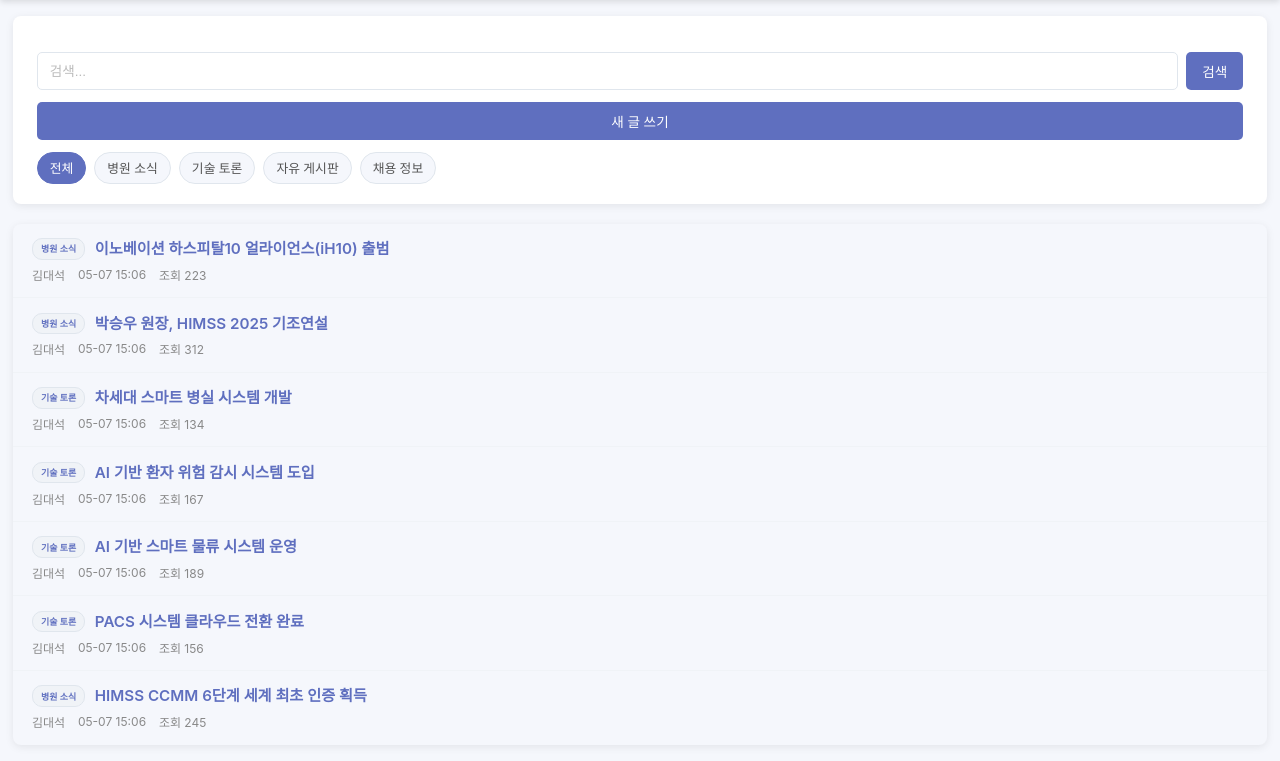
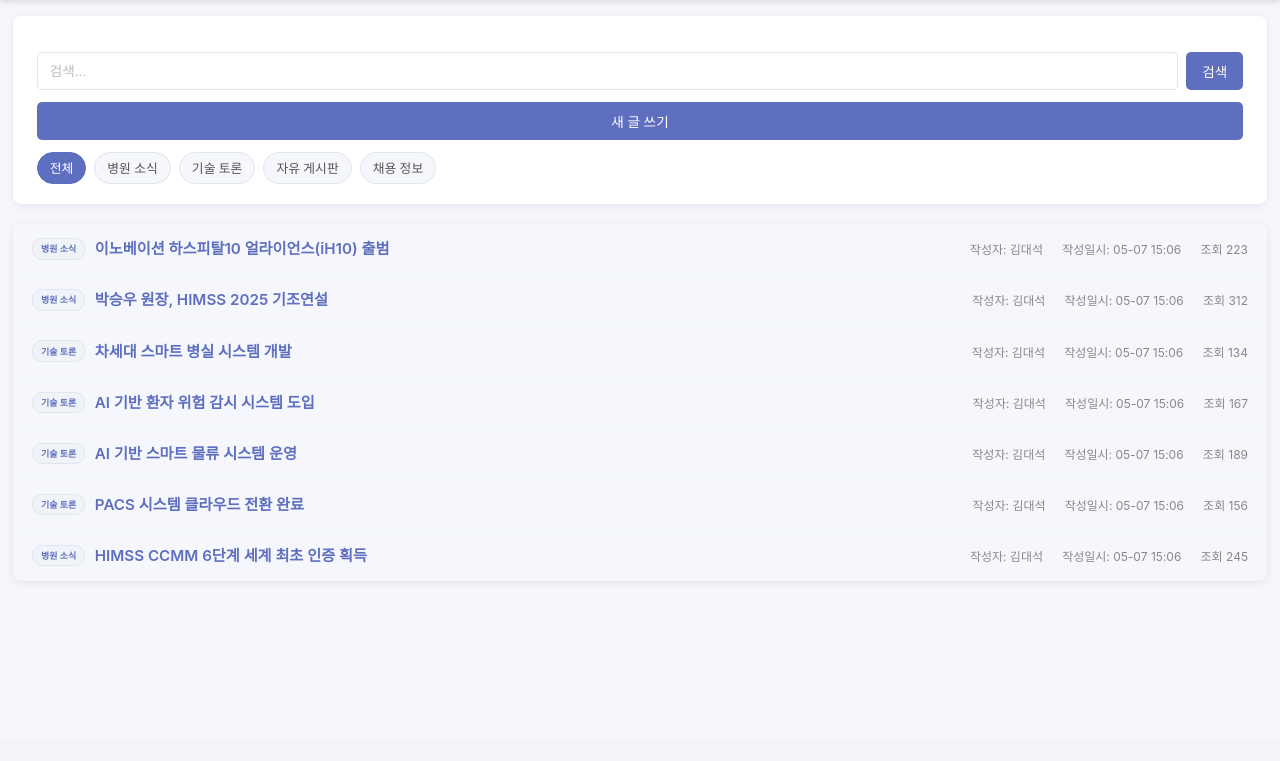
Before and after one commit to kds-0914-bot/samsung-app, a Flask app: page /board in a window 1280 px wide. Shown: the part 62-823 px from the top of the page. After the commit the page ends 628 px from the top, so only its background shows below. Run offline with Flask 3, Linux system fonts and the light colour scheme; the visitor is signed in with stand-in values (Sample User, id 1); data comes from the database, SQL or seed files in the repository.

Commit message:
25.05.07...11.56

```diff
--- a/templates/board.html
+++ b/templates/board.html
@@ -148,6 +148,14 @@
         display: flex;
         gap: 0.6rem;
         align-items: center;
+        justify-content: space-between;
+    }
+
+    .post-header-left {
+        display: flex;
+        gap: 0.6rem;
+        align-items: center;
+        flex: 1;
     }
 
     .post-title {
@@ -170,16 +178,19 @@
 
     .post-meta {
         display: flex;
-        gap: 0.8rem;
+        gap: 1.2rem;
         align-items: center;
         font-size: 0.75rem;
         color: #888;
+        justify-content: flex-end;
+        flex-shrink: 0;
     }
 
     .post-meta span {
         display: flex;
         align-items: center;
         gap: 0.3rem;
+        white-space: nowrap;
     }
 
     .category-badge {
@@ -284,15 +295,17 @@
         {% for post in posts %}
         <div class="post-item">
             <div class="post-header">
+                <div class="post-header-left">
                     <span class="category-badge">{{ post.category.name }}</span>
                     <div class="post-title">
                         <a href="/post/{{ post.id }}">{{ post.title }}</a>
                     </div>
                 </div>
                 <div class="post-meta">
-                <span>{{ post.author.username }}</span>
-                <span>{{ post.created_at.strftime('%m-%d %H:%M') }}</span>
+                    <span>작성자: {{ post.author.username }}</span>
+                    <span>작성일시: {{ post.created_at.strftime('%m-%d %H:%M') }}</span>
                     <span>조회 {{ post.views }}</span>
+                </div>
             </div>
         </div>
         {% endfor %}
--- a/templates/login.html
+++ b/templates/login.html
@@ -67,7 +67,7 @@
 
         .logo-container {
             position: absolute;
-            top: -220px;
+            top: -150px;
             left: 50%;
             transform: translateX(-50%);
             width: 300px;
--- a/templates/signup.html
+++ b/templates/signup.html
@@ -67,7 +67,7 @@
 
         .logo-container {
             position: absolute;
-            top: -220px;
+            top: -150px;
             left: 50%;
             transform: translateX(-50%);
             width: 300px;
```
Lines whose indentation alone changed are shown as unchanged.
